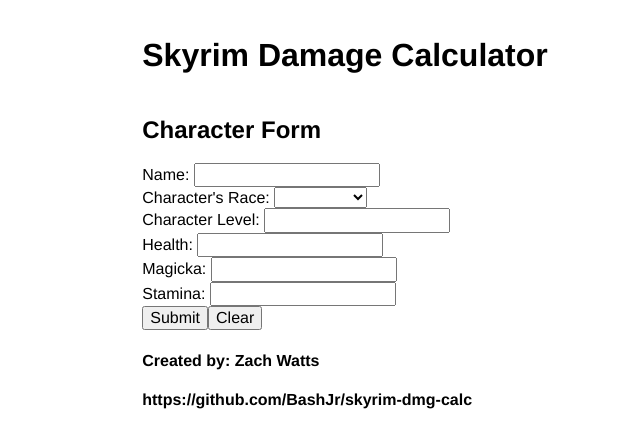
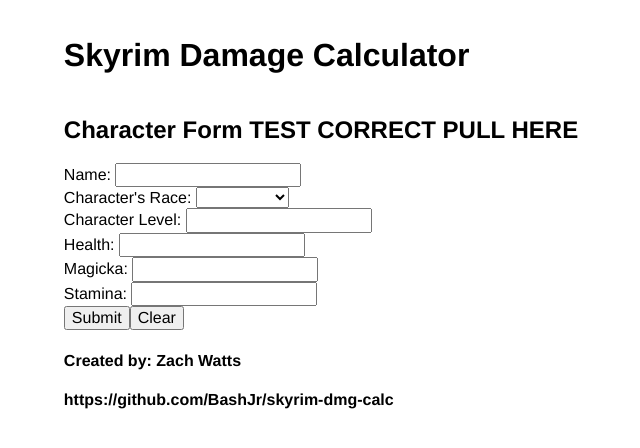
Before and after one commit to BashJr/skyrim-dmg-calc, a React app: page / in a window 1280 px wide. Shown: the top 448 px of the page, without its empty margins (295-935 px from the left). Built offline with nearby package versions, Linux system fonts and the light colour scheme.

Commit message:
Test push

```diff
--- a/src/components/CharacterForm.js
+++ b/src/components/CharacterForm.js
@@ -106,7 +106,7 @@
     render() {
         return (
             <form onSubmit={this.onFormSubmit} className="label">
-                <h2>Character Form</h2>
+                <h2>Character Form TEST CORRECT PULL HERE</h2>
                 <label>Name: </label>
                 <input type="text" name="name" value={this.state.name} onChange={this.onHandleChange} /> <br />
                 <label>Character's Race: </label>
```
